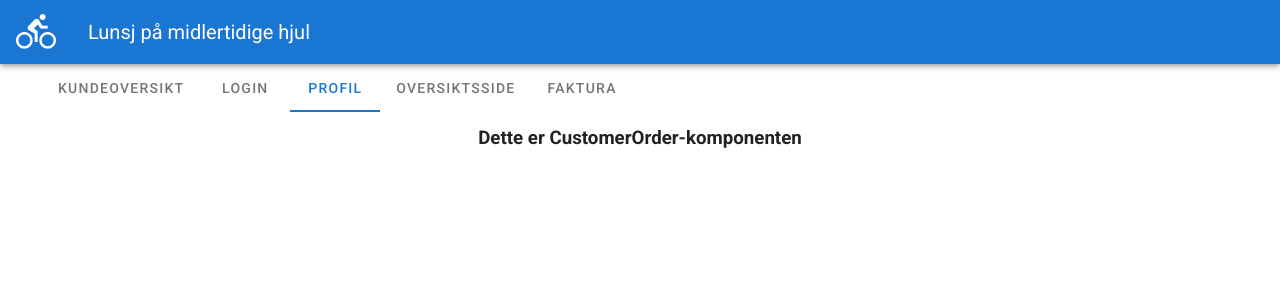
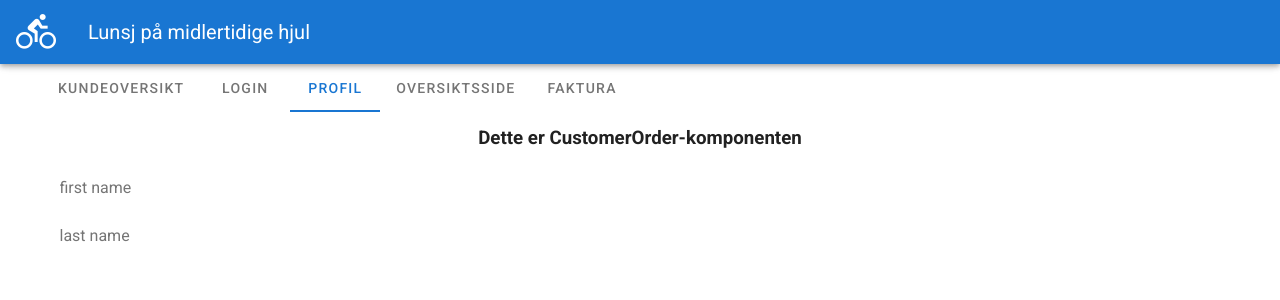
Before and after one commit to synnesorensen/bachelor, a Vue app in the folder clients/webclient/: page / in a window 1280 px wide. Both pictures are taken after a click on the tab "PROFIL". Shown: the top 300 px of the page. Built offline with nearby package versions, Linux system fonts and the light colour scheme.

Commit message:
added placeholder

```diff
--- a/clients/webclient/src/components/CustomerOrder.vue
+++ b/clients/webclient/src/components/CustomerOrder.vue
@@ -3,6 +3,14 @@
 		<v-row class="text-center">
 			<v-col cols="12">
 				<h3>Dette er CustomerOrder-komponenten</h3>
+			</v-col>
+		</v-row>
+		<v-row>
+			<v-col cols="12">
+				<input placeholder="first name">
+			</v-col>
+			<v-col cols="12">
+				<input placeholder="last name">
 			</v-col>
 		</v-row>
 	</v-container>
```
